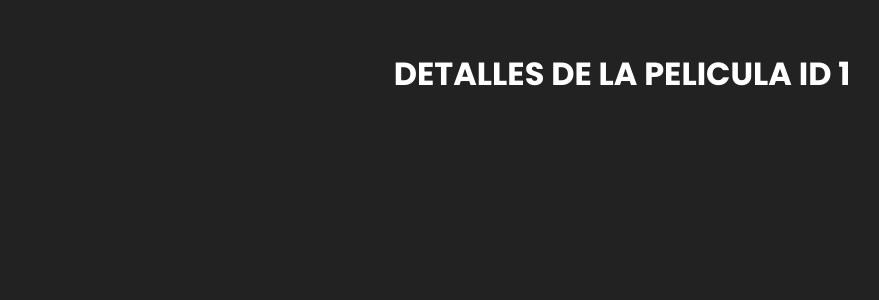
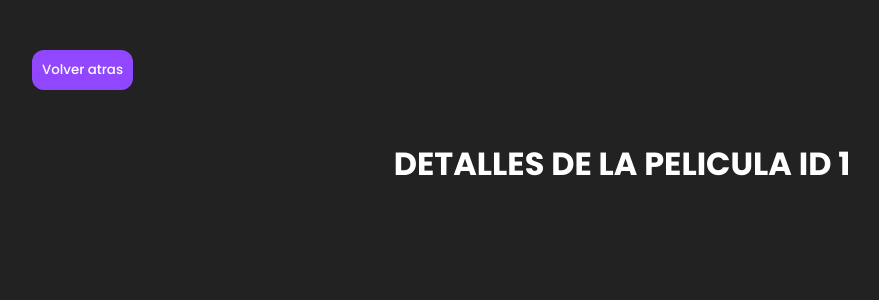
Before and after one commit to DanielaHernande/Film-Workshop-VueJs, a Vue app: page /movies/1 in a window 1280 px wide. Shown: the top 300 px of the page, without its empty margins (18-897 px from the left). Built offline with nearby package versions, Linux system fonts and the light colour scheme.

Commit message:
Feat: Strat Button creation

```diff
--- a/package.json
+++ b/package.json
@@ -11,6 +11,7 @@
     "type-check": "vue-tsc --build --force"
   },
   "dependencies": {
+    "axios": "^1.7.4",
     "pinia": "^2.2.2",
     "s1-vue": "file:",
     "vue": "^3.4.29",
--- /dev/null
+++ b/src/components/button/StartButton.vue
@@ -0,0 +1,29 @@
+<script lang="ts" setup></script>
+
+<template>
+    <router-link to="/" >
+        <button class="btnStart">Volver atras</button>
+    </router-link>
+
+</template>
+
+<style lang="scss" scoped>
+
+.btnStart {
+
+    border: none;
+    height: 40px;
+    color: $white;
+    cursor: pointer;
+    font-weight: 500;
+    margin-top: 50px;
+    margin-left: 50px;
+    border-radius: 12px;
+    padding: 10px 10px;
+    background-color: $primary;
+
+    &:hover {
+        background-color: #8232fa;
+    }
+}
+</style>
--- a/src/components/movies/CardMovie.vue
+++ b/src/components/movies/CardMovie.vue
@@ -12,7 +12,7 @@
             <span>Tipo:</span>
             {{ props.type }}
         </p>
-        <<router-link :to="{ name: 'movie-details', params: {id: props.id}}">Ver Detalles</router-link>
+        <router-link :to="{ name: 'movie-details', params: {id: props.id}}" >Ver Detalles</router-link>
     </div>
 </template>
 
--- a/src/components/movies/ListMovies.vue
+++ b/src/components/movies/ListMovies.vue
@@ -18,6 +18,7 @@
 </template>
 
 <script setup lang="ts">
+
 import { onMounted, ref } from 'vue'
 
 import CardMovie from "@/components/movies/CardMovie.vue"
@@ -29,11 +30,10 @@ onMounted(()=> {
     fetchMovies()
 })
 
-
-
 async function  fetchMovies() {
   await store.getMovies()
 }
+
 </script>
 
 <style scoped lang="scss">
--- a/src/pages/MovieDetails.vue
+++ b/src/pages/MovieDetails.vue
@@ -1,9 +1,12 @@
 <template>
- <h1>DETALLES DE LA PELICULA ID {{ movieId }}</h1>
+    <StartButton />
+    <h1>DETALLES DE LA PELICULA ID {{ movieId }}</h1>
 </template>
 
 <script setup lang="ts">
 import { useRoute } from 'vue-router'
+// Import btn start
+import StartButton from '@/components/button/StartButton.vue';
 
 const route = useRoute()
 const movieId = route.params.id as string
--- a/src/router/movies.router.ts
+++ b/src/router/movies.router.ts
@@ -1,12 +1,13 @@
 import { createRouter, createWebHistory, type RouteRecordRaw } from "vue-router";
 
+const routes: RouteRecordRaw[] = [
 
-const routes: RouteRecordRaw[] = [
     {
         path: '/',
         component: () => import('@/pages/Home.vue'),
         name: 'home'
     },
+
     {
         path: '/movies/:id',
         component: () => import('@/pages/MovieDetails.vue'),
@@ -15,11 +16,9 @@ const routes: RouteRecordRaw[] = [
 
 ]
 
-
 const router = createRouter({
     history: createWebHistory(),
     routes
 })
 
-
 export default router;
```
Also changed, not shown: src/model/movie.info.model.ts (added, +32 -0 lines), src/components/banner/Banner.vue (line endings or trailing spaces), 1 other file (tests, documents, lock files or other folders).
